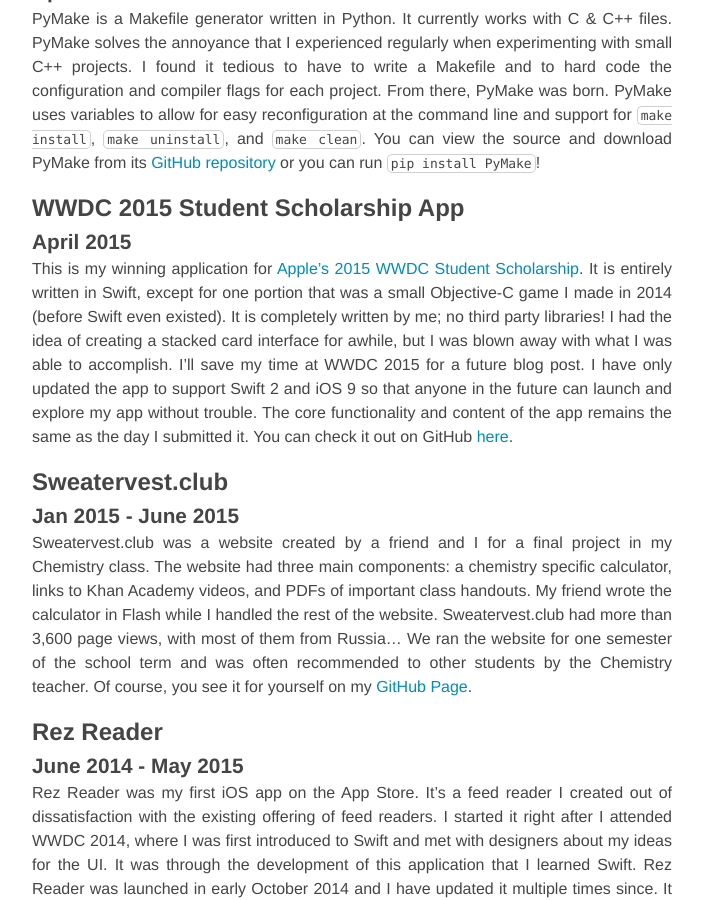
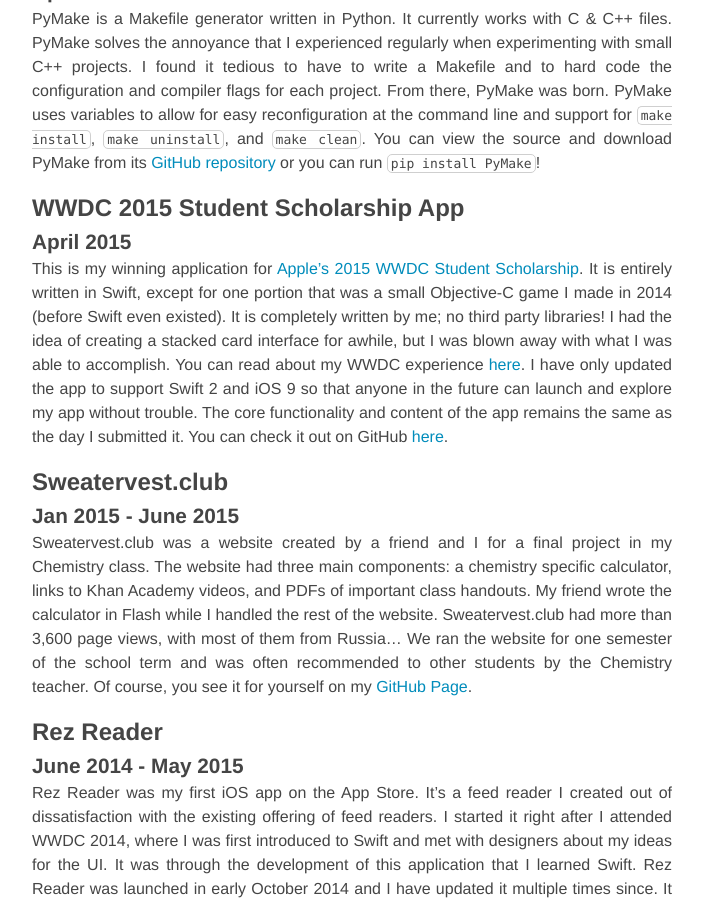
Before and after one commit to Melinysh/melinysh.github.io, a Jekyll site: the page built from projects.md, in a window 1280 px wide and 900 px high, scrolled down 640 px. Shown: the whole window, without its empty margins (288-991 px from the left). Built offline with Jekyll 4.4.1, drawn with Linux system fonts in a browser that asks for light colours; nearby versions of some CDN libraries; Markdown is read by kramdown in place of the engine named in the settings.

Commit message:
Link to WWDC post

```diff
--- a/projects.md
+++ b/projects.md
@@ -11,7 +11,7 @@
 
 ## WWDC 2015 Student Scholarship App
 ### April 2015
-This is my winning application for [Apple's 2015 WWDC Student Scholarship](https://developer.apple.com/wwdc/scholarships/). It is entirely written in Swift, except for one portion that was a small Objective-C game I made in 2014 (before Swift even existed). It is completely written by me; no third party libraries! I had the idea of creating a stacked card interface for awhile, but I was blown away with what I was able to accomplish. I'll save my time at WWDC 2015 for a future blog post. I have only updated the app to support Swift 2 and iOS 9 so that anyone in the future can launch and explore my app without trouble. The core functionality and content of the app remains the same as the day I submitted it. You can check it out on GitHub [here](https://github.com/Melinysh/WWDC-2015-Student-App).
+This is my winning application for [Apple's 2015 WWDC Student Scholarship](https://developer.apple.com/wwdc/scholarships/). It is entirely written in Swift, except for one portion that was a small Objective-C game I made in 2014 (before Swift even existed). It is completely written by me; no third party libraries! I had the idea of creating a stacked card interface for awhile, but I was blown away with what I was able to accomplish. You can read about my WWDC experience [here](http://melinysh.me/wwdc,/apple,/swift/2015/07/27/wwdc-2015-experience.html). I have only updated the app to support Swift 2 and iOS 9 so that anyone in the future can launch and explore my app without trouble. The core functionality and content of the app remains the same as the day I submitted it. You can check it out on GitHub [here](https://github.com/Melinysh/WWDC-2015-Student-App).
 
 
 ## Sweatervest.club
```
